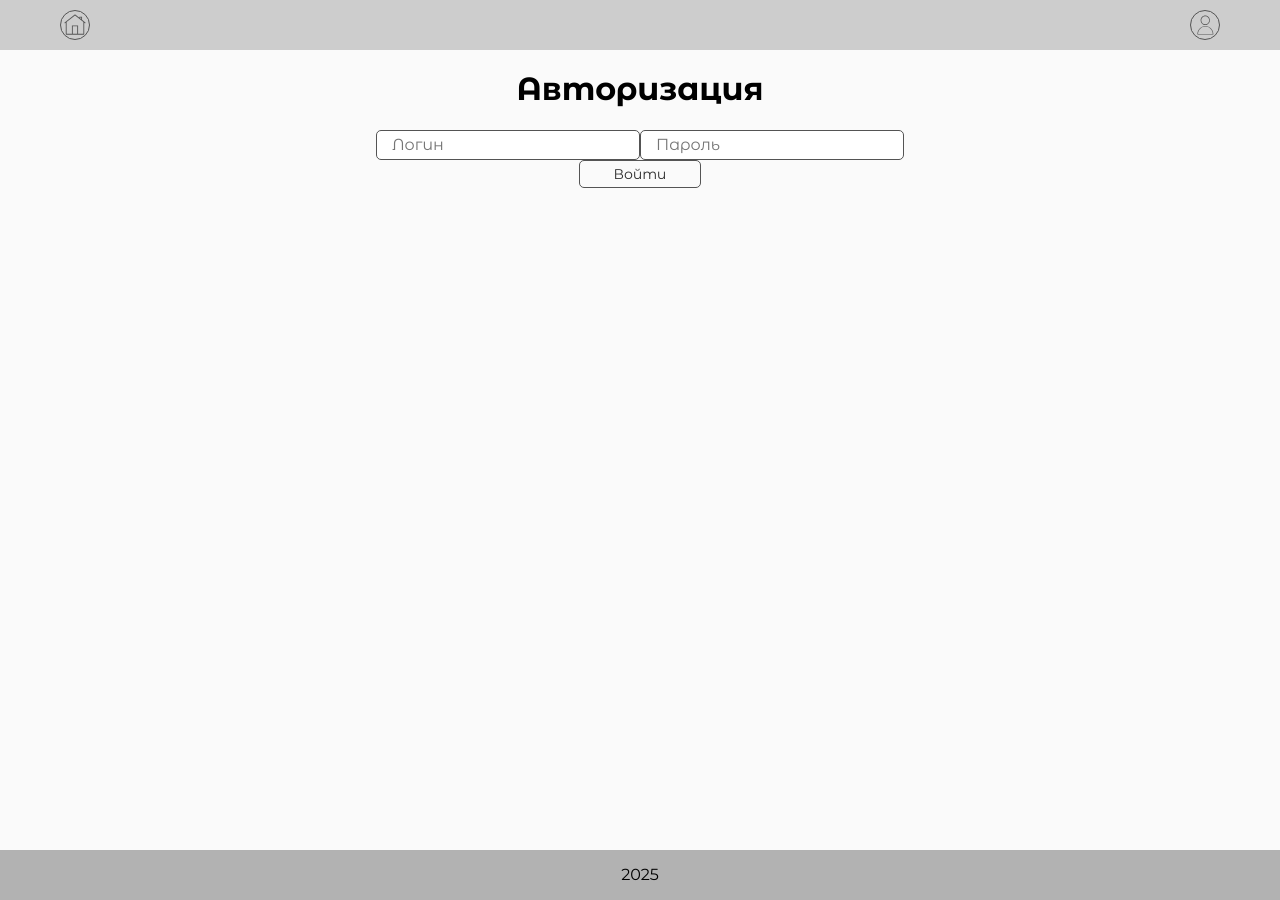
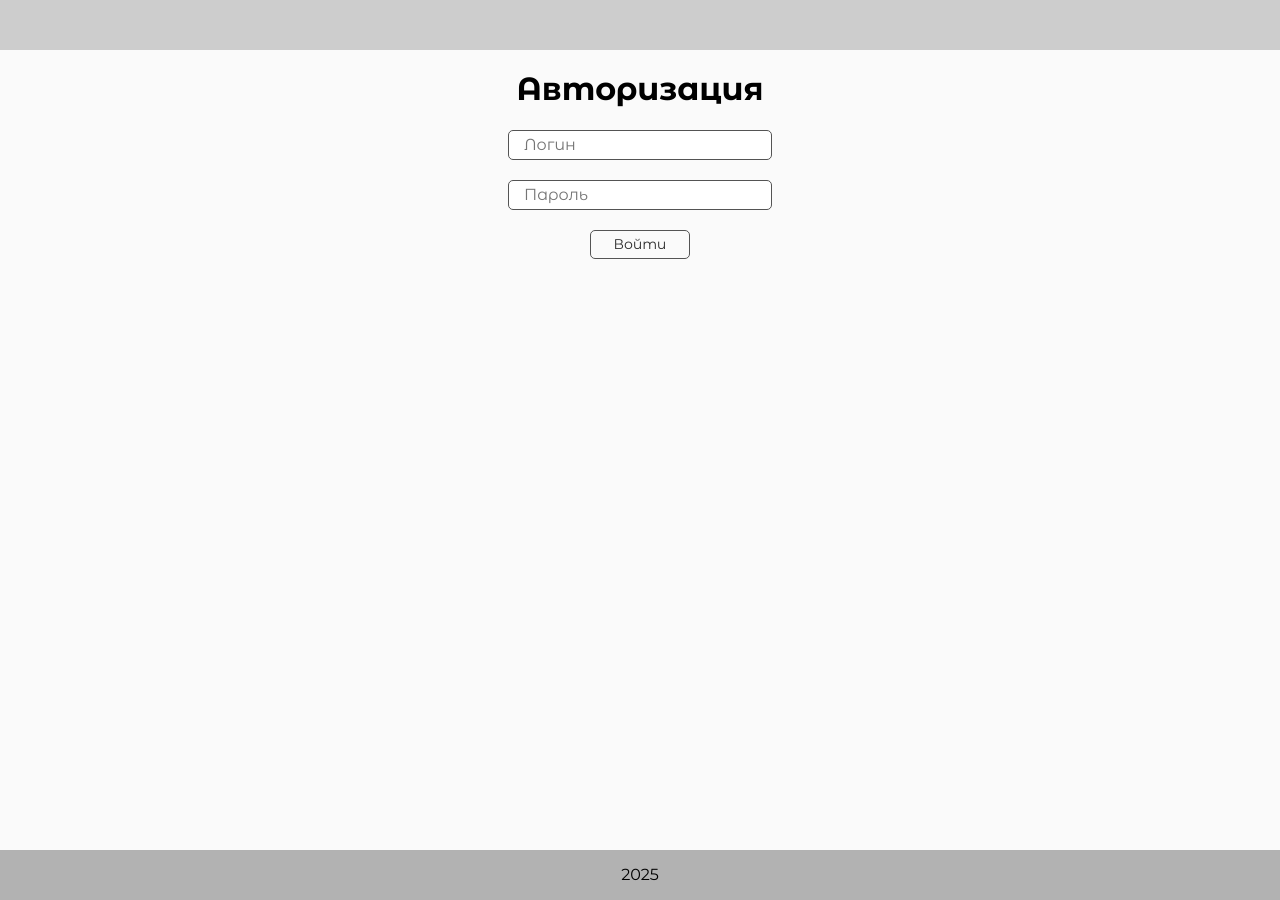
Before and after one commit to Shekhmametyeva/calendarOfEvents, a React (Create React App) app: page /authorization in a window 1280 px wide. Built offline with nearby package versions, Linux system fonts and the light colour scheme.

Commit message:
feat: add authorization emulator

```diff
--- a/src/API/Services.js
+++ b/src/API/Services.js
@@ -1,7 +1,7 @@
 import axios from 'axios';
 
-export const getUser = async () => {
-    const response = await axios.get("http://localhost:8085/api/v1/users/23e3cef7-bc7d-4776-a6a5-dce8024f17e4");
-    console.log(response.data);
+export const getUser = async (userId) => {
+    // пока ид хардкодом
+    const response = await axios.get(`http://localhost:8085/api/v1/users/${userId}`);
     return response.data;
 }
--- a/src/App.js
+++ b/src/App.js
@@ -5,21 +5,32 @@ import {BrowserRouter} from "react-router-dom";
 import React, {useEffect, useState} from "react";
 import AppRouter from "./components/AppRouter";
 import {AuthContext} from "./context";
+import {getUser} from "./API/Services";
 
 function App() {
-    const [isAuth, setIsAuth] = useState(false);
-    const [isLoading, setIsLoading] = useState(true);
+    const [isLoadingPage, setIsLoadingPage] = useState(true);
+    const [userId, setUserId] = useState(localStorage.getItem('auth'));
+
+    const getUserId = async () => {
+        try {
+            await getUser(userId);
+            setUserId(userId);
+        } catch (error) {
+            console.log(error);
+            setUserId('');
+            localStorage.removeItem('auth');
+        }
+    }
 
     useEffect(() => {
-        if(localStorage.getItem('auth')) {
-            setIsAuth(true);
-            setIsLoading(false);
+        if(userId) {
+            getUserId();
         }
-        setIsLoading(false);
+        setIsLoadingPage(false);
     }, []);
 
     return (
-        <AuthContext.Provider value={{isAuth, setIsAuth, isLoading}}>
+        <AuthContext.Provider value={{userId, setUserId, isLoadingPage, setIsLoadingPage}}>
             <div className='wrapper'>
                 <BrowserRouter>
                     <Header/>
--- a/src/components/AppRouter.jsx
+++ b/src/components/AppRouter.jsx
@@ -5,14 +5,15 @@ import {AuthContext} from "../context";
 
 
 const AppRouter = () => {
-    const {isAuth, isLoading} = useContext(AuthContext);
+    const {userId, isLoadingPage} = useContext(AuthContext);
 
-    if (isLoading) {
+    if (isLoadingPage) {
         return <div>Загрузка...</div>
     }
+    console.log(userId);
 
     return (
-        isAuth
+        userId
         ?
         <Routes>
             {privateRoutes.map((route) => (
--- a/src/components/Header/Header.jsx
+++ b/src/components/Header/Header.jsx
@@ -1,20 +1,26 @@
-import React from "react";
+import React, {useContext} from "react";
 import cl from './Header.module.css';
 import SvgIcon from "../UI/SvgIcon/SvgIcon";
 import {useNavigate} from "react-router-dom";
+import {AuthContext} from "../../context";
 
 const Header = () => {
+    const {userId} = useContext(AuthContext);
     const navigate = useNavigate();
 
     return (
         <header className={cl.header}>
             <div className={cl.headerContainer}>
-                <div className={cl.userContainer} onClick={() => navigate('/', { replace: false })}>
-                    <SvgIcon classIcon={cl.icon} idIcon={'home'}/>
-                </div>
-                <div className={cl.userContainer} onClick={() => navigate('personal-account', { replace: false })}>
-                    <SvgIcon classIcon={cl.icon} idIcon={'user'}/>
-                </div>
+                {userId && (
+                    <div className={cl.userContainer} onClick={() => navigate('/', { replace: false })}>
+                        <SvgIcon classIcon={cl.icon} idIcon={'home'}/>
+                    </div>)
+                }
+                {userId && (
+                    <div className={cl.userContainer} onClick={() => navigate('personal-account', { replace: false })}>
+                        <SvgIcon classIcon={cl.icon} idIcon={'user'}/>
+                    </div>)
+                }
             </div>
         </header>
     )
--- a/src/components/pages/Authorization/Authorization.jsx
+++ b/src/components/pages/Authorization/Authorization.jsx
@@ -3,18 +3,25 @@ import cl from './Authorization.module.css'
 import Input from "../../UI/Input/Input";
 import Button from "../../UI/Button/Button";
 import {AuthContext} from "../../../context";
+import {useNavigate} from "react-router-dom";
 
 const Authorization = () => {
-    const {setIsAuth} = useContext(AuthContext);
+    const {setUserId} = useContext(AuthContext);
+    const navigate = useNavigate();
+
     const login = (event) => {
-        event.preventDefault()
-        setIsAuth(true);
-        localStorage.setItem('auth', 'true');
+        event.preventDefault();
+        // временный хардкод заменяющий авторизацию, получаем ид клиента
+        const userId = '23e3cef7-bc7d-4776-a6a5-dce8024f17e4';
+        setUserId(userId);
+        localStorage.setItem('auth', userId);
+        navigate('/home');
     }
+
     return (
         <div>
             <h1>Авторизация</h1>
-            <form className={cl.authorization__form} onSubmit={login}>
+            <form className={cl.authorization_form} onSubmit={login}>
                 <Input type="text" placeholder={'Логин'}/>
                 <Input type="password" placeholder={'Пароль'}/>
                 <Button>Войти</Button>
--- a/src/components/pages/PersonalAccount/PersonalAccount.jsx
+++ b/src/components/pages/PersonalAccount/PersonalAccount.jsx
@@ -1,16 +1,18 @@
-import React, {useEffect, useState} from 'react';
+import React, {useContext, useEffect, useState} from 'react';
 import {useFetching} from "../../../hooks/useFetching";
 import {getUser} from "../../../API/Services";
+import {AuthContext} from "../../../context";
 
 const PersonalAccount = () => {
+    const {userId} = useContext(AuthContext);
     const [user, setUser] = useState({});
-    const [fetchUser, isLoading, error] = useFetching(async ()=> {
-        const user = await getUser();
+    const [fetchUser, isLoading, error] = useFetching(userId,async (userId)=> {
+        const user = await getUser(userId);
         setUser(user);
     }, );
 
     useEffect(() => {
-        fetchUser()
+        fetchUser(userId);
     }, []);
 
     return (
--- a/src/hooks/useFetching.js
+++ b/src/hooks/useFetching.js
@@ -1,15 +1,20 @@
 import {useState} from "react";
 
-export const useFetching = (callback) => {
+export const useFetching = (userId, callback) => {
     const [isLoading, setLoading] = useState(true);
-    const [error, setError] = useState("");
+    const [error, setError] = useState('');
 
     const fetching = async () => {
         try {
             setLoading(true);
-            await callback();
+            await callback(userId);
         } catch (err) {
-            setError(err.message)
+            console.log(err);
+            if (err.response && err.response.data && err.response.data.message) {
+                setError(err.response.data.message);
+            } else {
+                setError(err.message)
+            }
         } finally {
             setLoading(false);
         }
--- a/src/router/index.js
+++ b/src/router/index.js
@@ -9,7 +9,7 @@ export const privateRoutes = [
     {path: '/home', element: <Home/>},
     {path: '/personal-account', element: <PersonalAccount/>},
     {path: 'error', element: <Error/>},
-    {path: '*', element: <Navigate to="/error" replace />},
+    {path: '*', element: <Navigate to="/home" replace />},
 ];
 
 export const publicRoutes = [
```
